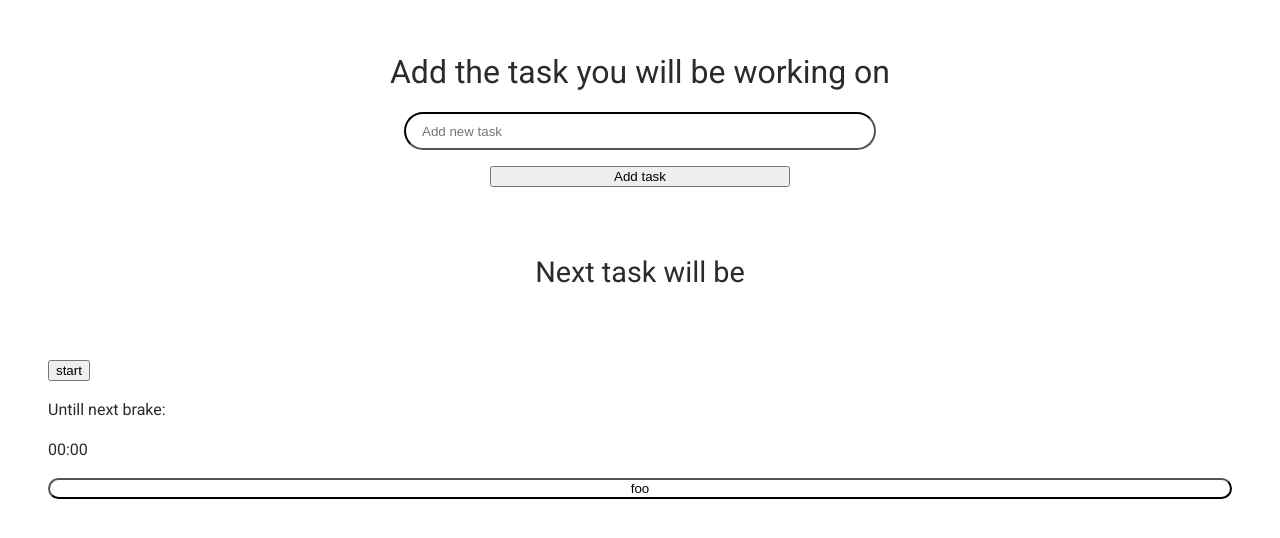
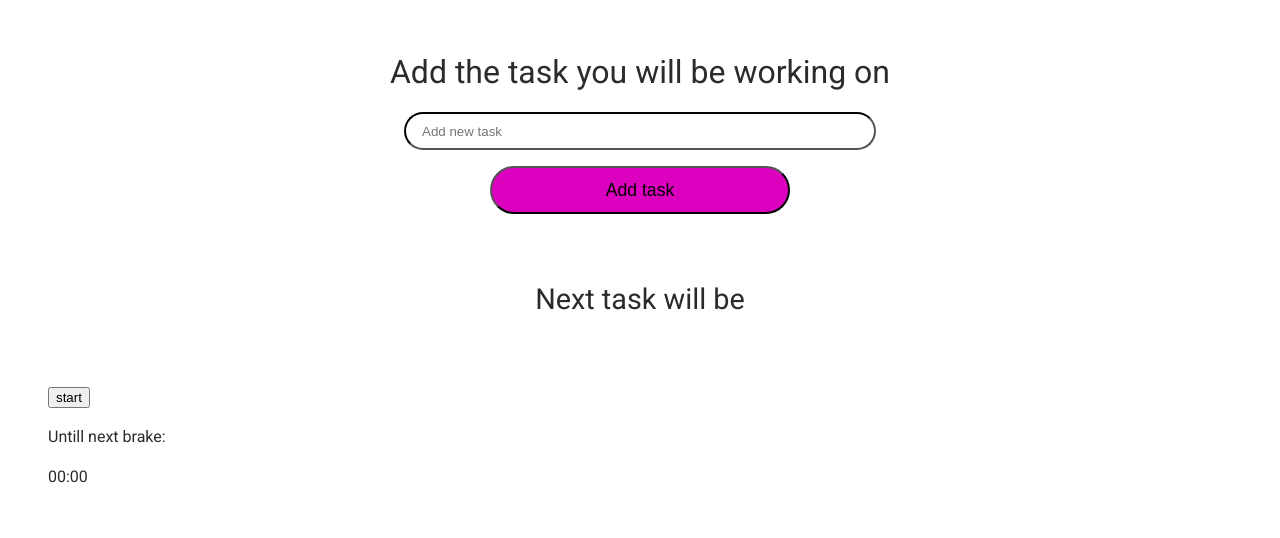
Before and after one commit to mikkometso/react-pomodoro-timer, a React (Create React App) app: page / in a window 1280 px wide. Shown: the top 538 px of the page. Built offline with nearby package versions, Linux system fonts and the light colour scheme.

Commit message:
continue working on Button component

```diff
--- a/src/App.tsx
+++ b/src/App.tsx
@@ -4,7 +4,6 @@ import styled from 'styled-components';
 import Input from './components/Input/Input';
 import CountdownClock from './components/Countdown/CountdownClock';
 import DisplayedTask from './components/Countdown/DisplayedTask';
-import Button from './components/Button/Button';
 
 // Description (https://en.wikipedia.org/wiki/Pomodoro_Technique)
 // The original technique has six steps:
@@ -78,7 +77,6 @@ const App: React.FC = function () {
         counterStarted={counterStarted}
         setCounterStarted={setCounterStarted}
       />
-      <Button text="foo" />
     </StyledAppWrapper>
   );
 };
--- a/src/components/Button/Button.tsx
+++ b/src/components/Button/Button.tsx
@@ -3,19 +3,23 @@ import styled from 'styled-components';
 
 interface Button {
   text: string;
+  color?: string;
   filled?: boolean;
   disabled?: boolean;
 }
 
-const StyledButton = styled.button<{ filled?: boolean; disabled?: boolean }>`
+const StyledButton = styled.button<{ color?: string; filled?: boolean; disabled?: boolean }>`
+  height: 3rem;
   border-radius: 25px;
   background-color: transparent;
+  font-size: 1.1rem;
+  background-color: ${props => (props.color ? `${props.color};` : 'red')};
 `;
 
 const Button: React.FC<Button> = props => {
-  const { text, filled, disabled } = props;
+  const { text, color, filled, disabled } = props;
   return (
-    <StyledButton filled={filled} disabled={disabled}>
+    <StyledButton color={color} filled={filled} disabled={disabled}>
       {text}
     </StyledButton>
   );
--- a/src/components/Input/Input.tsx
+++ b/src/components/Input/Input.tsx
@@ -1,4 +1,5 @@
 import React, { FormEvent, useRef } from 'react';
+import Button from '../Button/Button';
 import { StyledInputWrapper } from './Input.styles';
 import { InputProps } from './Input.types';
 
@@ -14,7 +15,7 @@ const Input: React.FC<InputProps> = props => {
       <form onSubmit={submitHandler}>
         <label htmlFor="taskInput">Add the task you will be working on</label>
         <input id="taskInput" type="text" placeholder="Add new task" ref={inputRef} />
-        <button>Add task</button>
+        <Button text="Add task" color="#da00bd" />
       </form>
     </StyledInputWrapper>
   );
```
